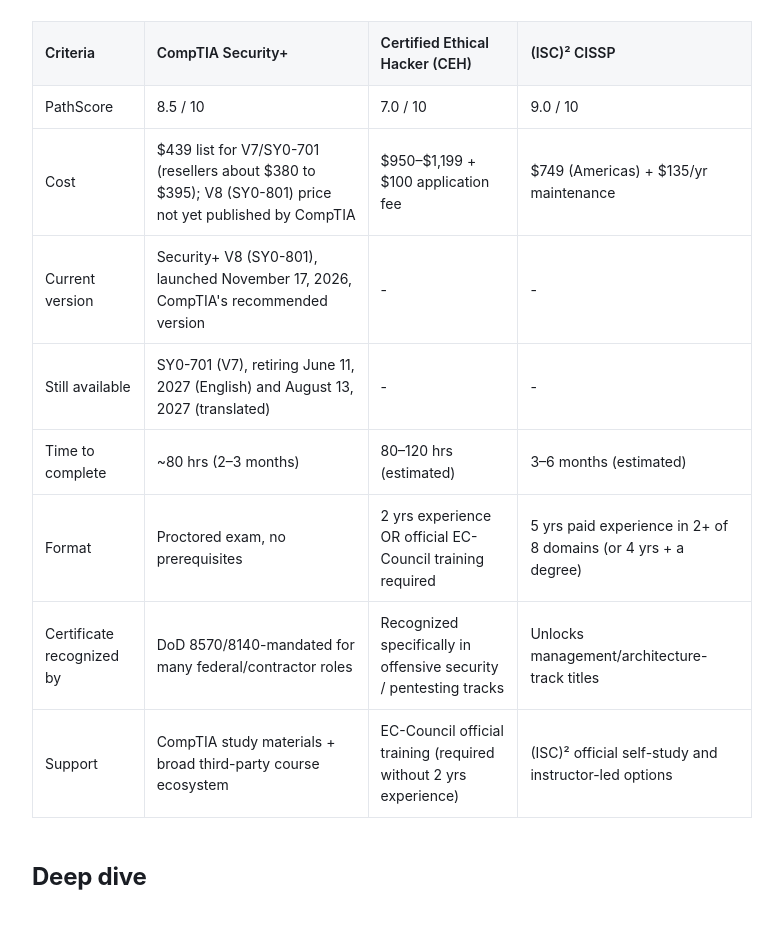
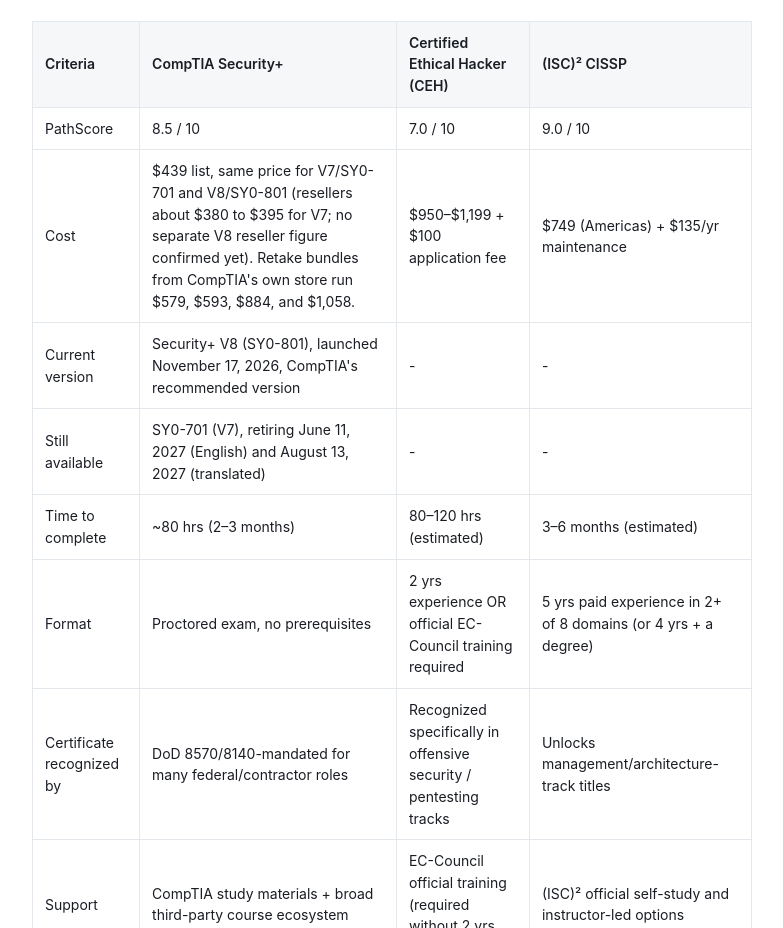
Before and after one commit to Doleha/pathscore-site, a plain HTML site: page security-certs-comparison.html in a window 1280 px wide. Shown: the part 1390-2318 px from the top of the page, without its empty margins (248-1031 px from the left). Drawn offline with Linux system fonts and the light colour scheme.

Commit message:
Security+ page: $439 is the list price for V7 and V8, add CompTIA retake bundle prices
Co-Authored-By: Claude Haiku 5.5 <noreply@anthropic.com>

```diff
--- a/security-certs-comparison.html
+++ b/security-certs-comparison.html
@@ -97,7 +97,7 @@
     </thead>
     <tbody>
       <tr><td>PathScore</td><td><span class="winner">8.5 / 10</span></td><td><span class="">7.0 / 10</span></td><td><span class="">9.0 / 10</span></td></tr>
-      <tr><td>Cost</td><td>$439 list for V7/SY0-701 (resellers about $380 to $395); V8 (SY0-801) price not yet published by CompTIA</td><td>$950–$1,199 + $100 application fee</td><td>$749 (Americas) + $135/yr maintenance</td></tr>
+      <tr><td>Cost</td><td>$439 list, same price for V7/SY0-701 and V8/SY0-801 (resellers about $380 to $395 for V7; no separate V8 reseller figure confirmed yet). Retake bundles from CompTIA's own store run $579, $593, $884, and $1,058.</td><td>$950–$1,199 + $100 application fee</td><td>$749 (Americas) + $135/yr maintenance</td></tr>
       <tr><td>Current version</td><td>Security+ V8 (SY0-801), launched November 17, 2026, CompTIA's recommended version</td><td>-</td><td>-</td></tr>
       <tr><td>Still available</td><td>SY0-701 (V7), retiring June 11, 2027 (English) and August 13, 2027 (translated)</td><td>-</td><td>-</td></tr>
       <tr><td>Time to complete</td><td>~80 hrs (2–3 months)</td><td>80–120 hrs (estimated)</td><td>3–6 months (estimated)</td></tr>
```
